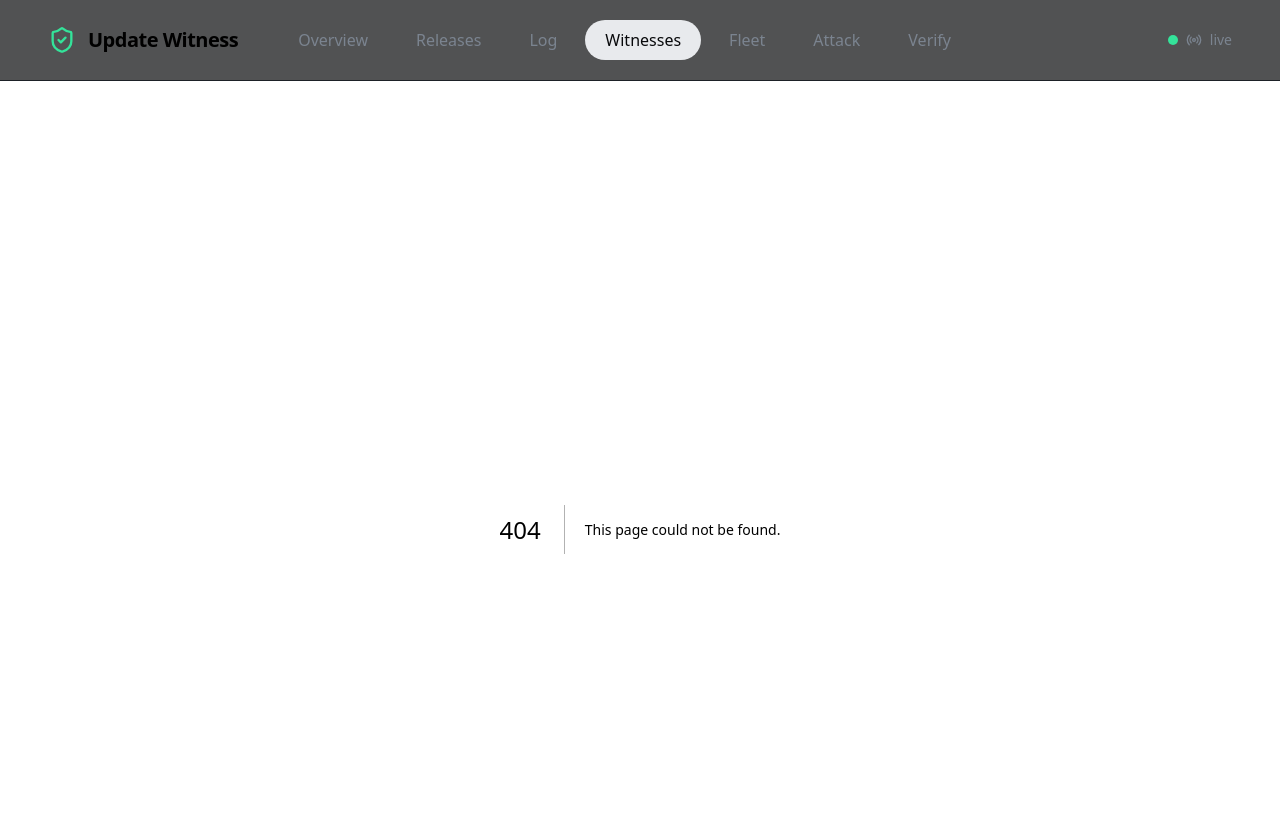
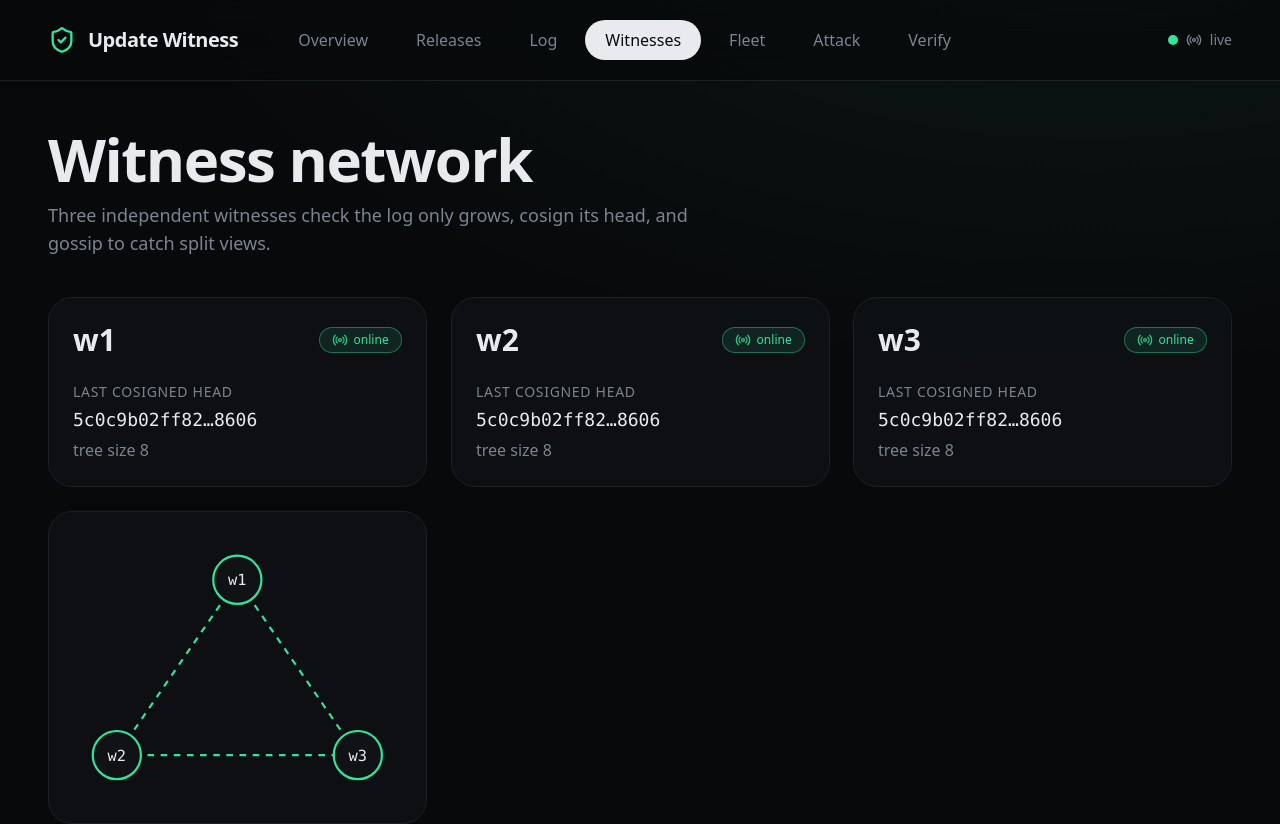
Before and after one commit to kryyo1441/quorum, a Next.js app in the folder apps/web/: page /witnesses in a window 1280 px wide. Before the commit this address had no page. Shown: the top 824 px of the page. Built offline with nearby package versions, Linux system fonts and the light colour scheme.

Commit message:
web: add witnesses page

```diff
--- /dev/null
+++ b/apps/web/app/witnesses/page.tsx
@@ -0,0 +1,5 @@
+import { Title } from "@/components/ui";
+import { WitnessesView } from "@/components/witnesses-view";
+export default function Witnesses() {
+  return (<><Title sub="Three independent witnesses check the log only grows, cosign its head, and gossip to catch split views.">Witness network</Title><WitnessesView /></>);
+}
```
